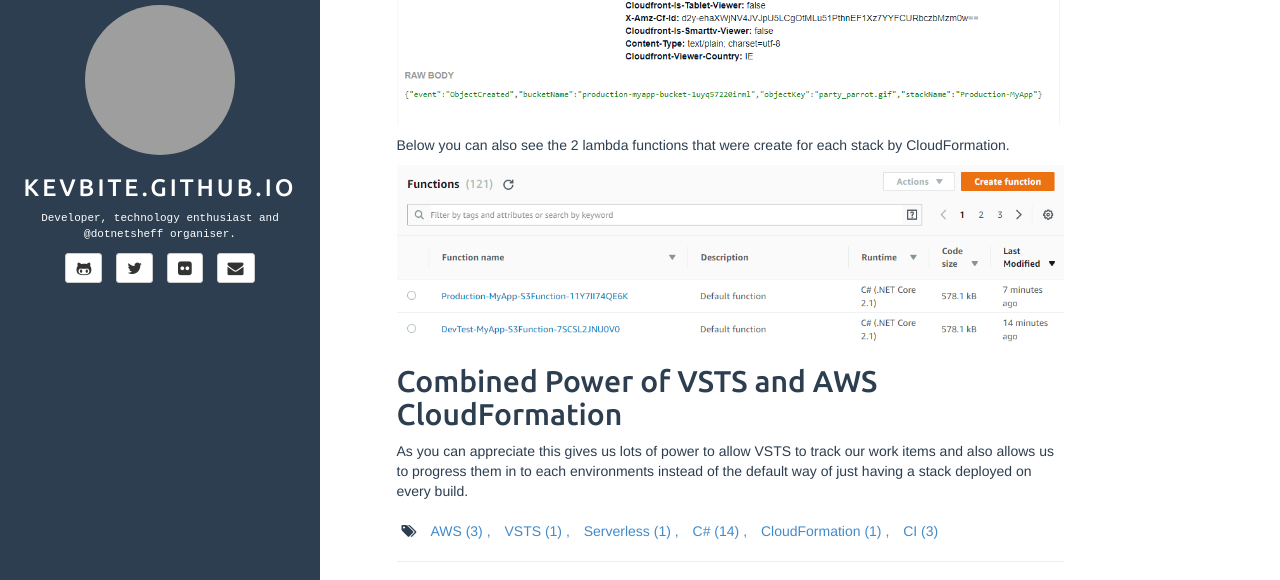
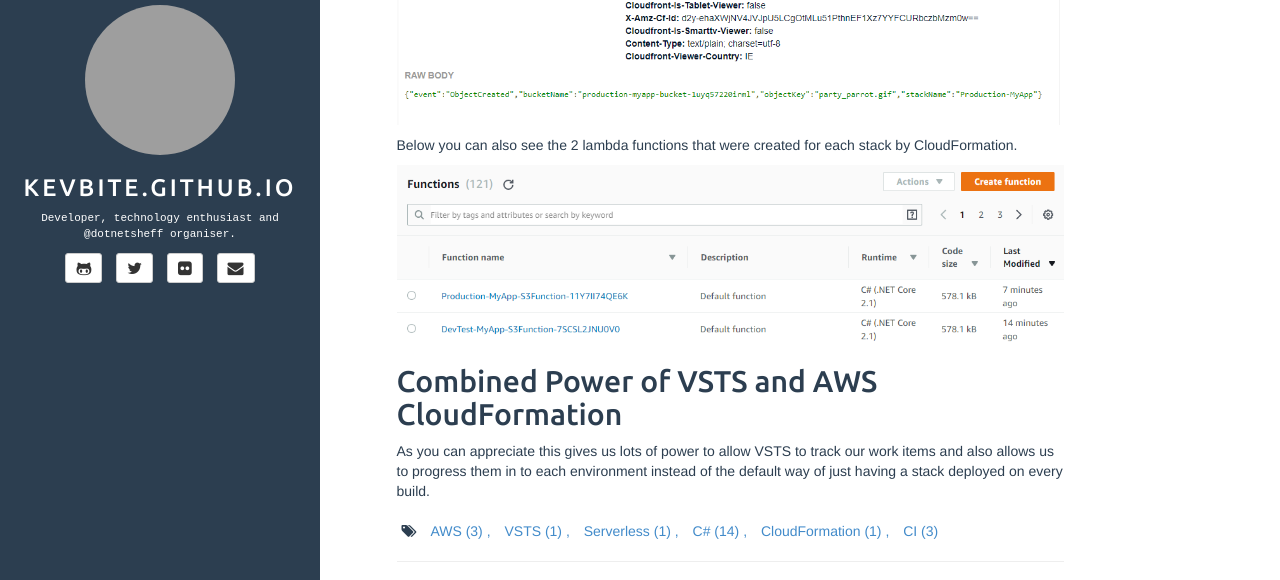
Before and after one commit to kevbite/kevbite.github.io, a Jekyll site: the page built from _posts/2018-08-13-build-and-releasing-with-vsts-for-multiple-aws-serverless-stacks.md, in a window 1280 px wide and 900 px high, scrolled down 16383 px. Shown: the part 123-703 px from the top of the window. Built offline with Jekyll 4.4.1, drawn with Linux system fonts in a browser that asks for light colours; Markdown is read by kramdown in place of the engine named in the settings; comment, search, counter and statistics services are not loaded; some of the changed text lies outside the part shown; grey boxes are pictures that could not be loaded.

Commit message:
Fixed PR comments.

```diff
--- a/_posts/2018-08-13-build-and-releasing-with-vsts-for-multiple-aws-serverless-stacks.md
+++ b/_posts/2018-08-13-build-and-releasing-with-vsts-for-multiple-aws-serverless-stacks.md
@@ -393,13 +393,13 @@
 
 ![requestbin-production-capture]
 
-Below you can also see the 2 lambda functions that were create for each stack by CloudFormation.
+Below you can also see the 2 lambda functions that were created for each stack by CloudFormation.
 
 ![aws-functions]
 
 ## Combined Power of VSTS and AWS CloudFormation
 
-As you can appreciate this gives us lots of power to allow VSTS to track our work items and also allows us to progress them in to each environments instead of the default way of just having a stack deployed on every build.
+As you can appreciate this gives us lots of power to allow VSTS to track our work items and also allows us to progress them in to each environment instead of the default way of just having a stack deployed on every build.
 
 
 [aws-cloudformation-devtest-stack-overview]: \assets\posts\2018-08-13-build-and-releasing-with-vsts-for-multiple-aws-serverless-stacks\aws-cloudformation-devtest-stack-overview.png "aws cloudformation devtest stack overview"
```
Also changed, not shown: other parts of _posts/2018-08-13-build-and-releasing-with-vsts-for-multiple-aws-serverless-stacks.md (+1 -1 lines).
